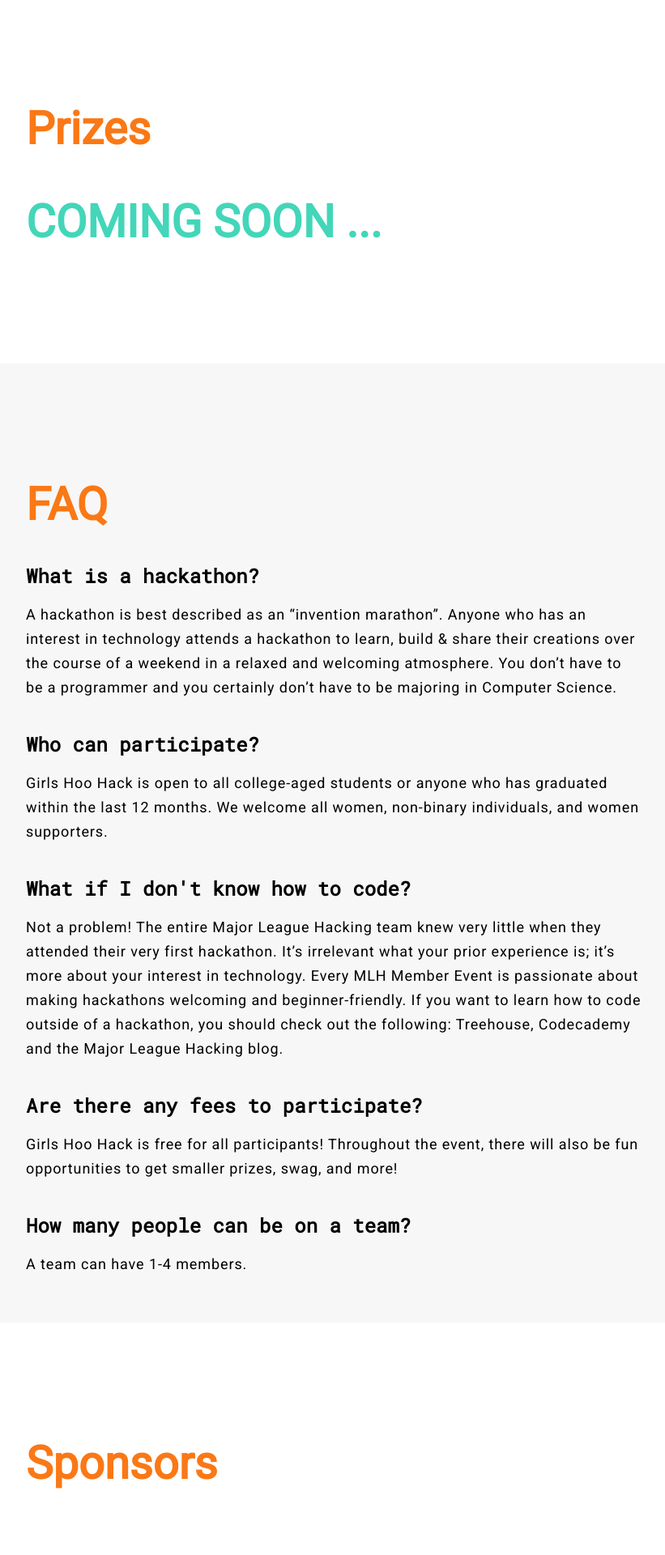
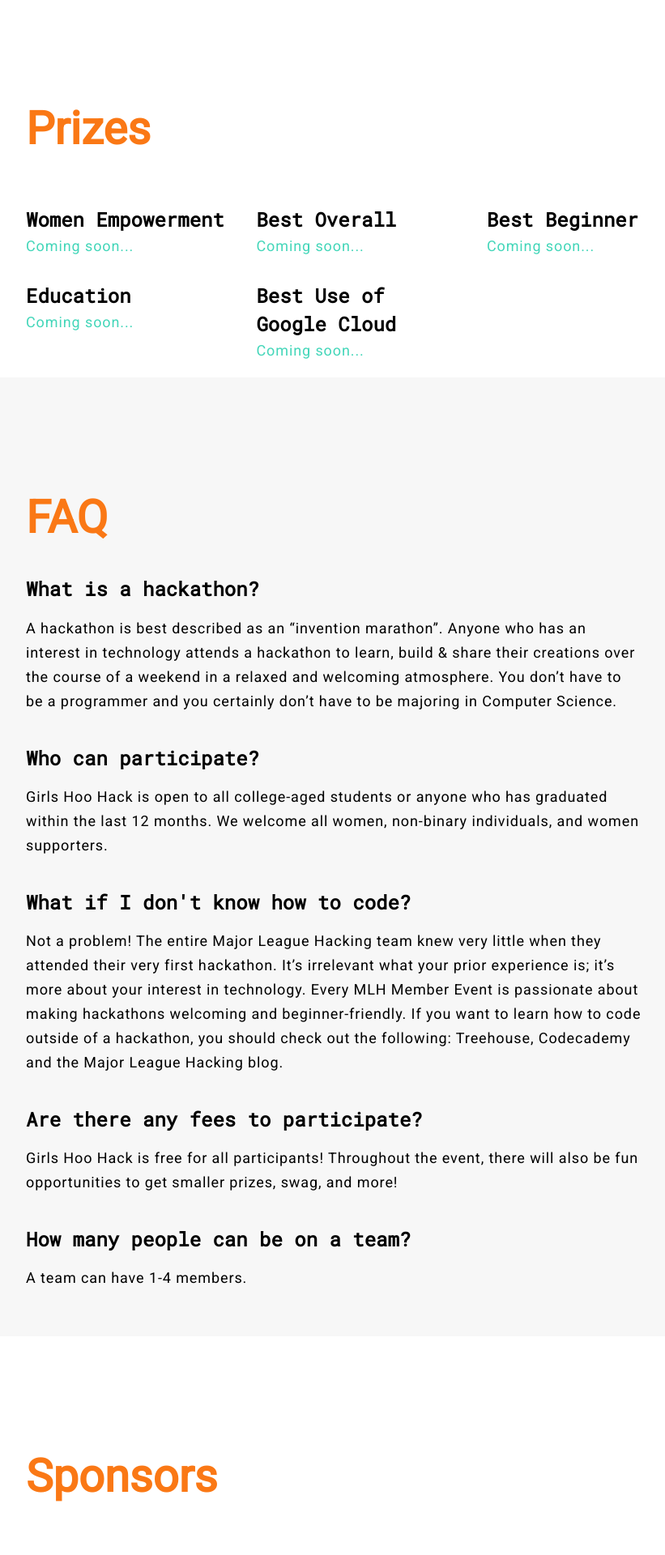
Before and after one commit to gwcuva/gwc-website, a Django app: page / in a window 1280 px wide. Shown: the part 3199-5119 px from the top of the page at 81% size, without its empty margins (47-868 px from the left). Run offline with Django 3.2, Linux system fonts and the light colour scheme; some libraries are stand-ins or nearby versions.

Commit message:
prize categories

```diff
--- a/main/templates/navBar/hackathon.html
+++ b/main/templates/navBar/hackathon.html
@@ -181,8 +181,6 @@
           </div>
         </div>
         <div class = "row">
-          <!-- TODO - ADD WORKSHOPS -->
-          <!-- TODO - formatting of workshop on laptop size -->
           <div class = "col-md-4 col-sm-12">
             <h3 class="title-black-bold mb-0 pb-0">
               What Is a Hackathon?
@@ -272,7 +270,41 @@
               Prizes
             </div>
             <div class = "title-coming-soon" style = "margin-top: 6%;">
-              COMING SOON ...
+              <div class = "row">
+                <div class = "col-md-4 col-sm-12">
+                  <h3 class="title-black-bold mb-0 pb-0">
+                    Women Empowerment
+                  </h3>
+                  <p class="title-small-coming-soon">Coming soon...</p>
+                </div>
+                <div class = "col-md-4 col-sm-12">
+                  <h3 class="title-black-bold mb-0 pb-0">
+                    Best Overall
+                  </h3>
+                  <p class="title-small-coming-soon">Coming soon...</p>
+                </div>
+                <div class = "col-md-4 col-sm-12">
+                  <h3 class="title-black-bold mb-0 pb-0">
+                    Best Beginner
+                  </h3>
+                  <p class="title-small-coming-soon">Coming soon...</p>
+                </div>
+              </div>
+              <div class = "row">
+                <!-- TODO - ADD WORKSHOPS -->
+                <!-- TODO - formatting of workshop on laptop size -->
+                <div class = "col-md-4 col-sm-12">
+                  <h3 class="title-black-bold mb-0 pb-0">Education</h3>
+                  <p class="title-small-coming-soon">Coming soon...</p>
+                </div>
+                <div class = "col-md-4 col-sm-12">
+                  <h3 class="title-black-bold mb-0 pb-0">
+                    Best Use of Google Cloud
+                  </h3>
+                  <p class="title-small-coming-soon">Coming soon...</p>
+                </div>
+              </div>
+            </div>
             </div>
             <div class = "title-body" style = "margin-top: 3%;">
 
```
